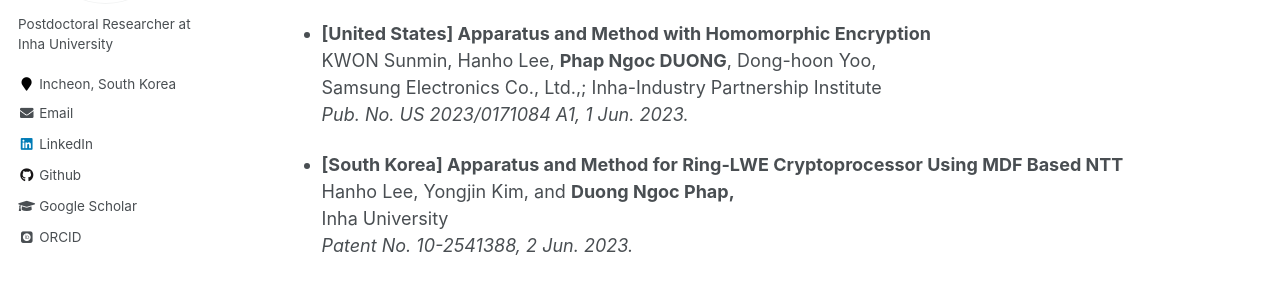
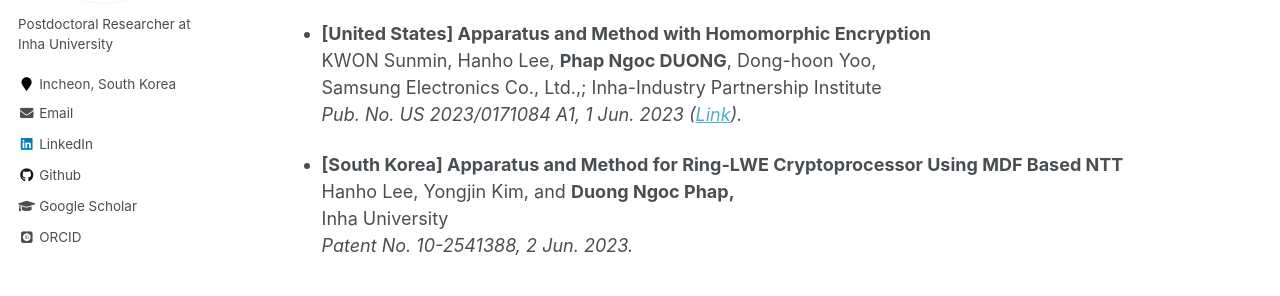
Before and after one commit to phapdn/phapdn.github.io, a Jekyll site: the page built from _pages/publications.md, in a window 1280 px wide and 900 px high, scrolled down 2394 px. Shown: the part 254-550 px from the top of the window. Built offline with Jekyll 4.4.1, drawn with Linux system fonts in a browser that asks for light colours; some web fonts are replaced.

Commit message:
Update publications.md

```diff
--- a/_pages/publications.md
+++ b/_pages/publications.md
@@ -96,7 +96,7 @@ Publication names: Phap Duong-Ngoc; Phap Ngoc Duong; Duong Ngoc Phap
 * **[United States] Apparatus and Method with Homomorphic Encryption**
   KWON Sunmin, Hanho Lee, **Phap Ngoc DUONG**, Dong-hoon Yoo,
   Samsung Electronics Co., Ltd.,; Inha-Industry Partnership Institute
-  *Pub. No. US 2023/0171084 A1, 1 Jun. 2023.*
+  *Pub. No. US 2023/0171084 A1, 1 Jun. 2023 (<a href="https://patents.google.com/patent/US20230171084A1/en">Link</a>).*
 
 * **[South Korea] Apparatus and Method for Ring-LWE Cryptoprocessor Using MDF Based NTT**
   Hanho Lee, Yongjin Kim, and **Duong Ngoc Phap,**
```
